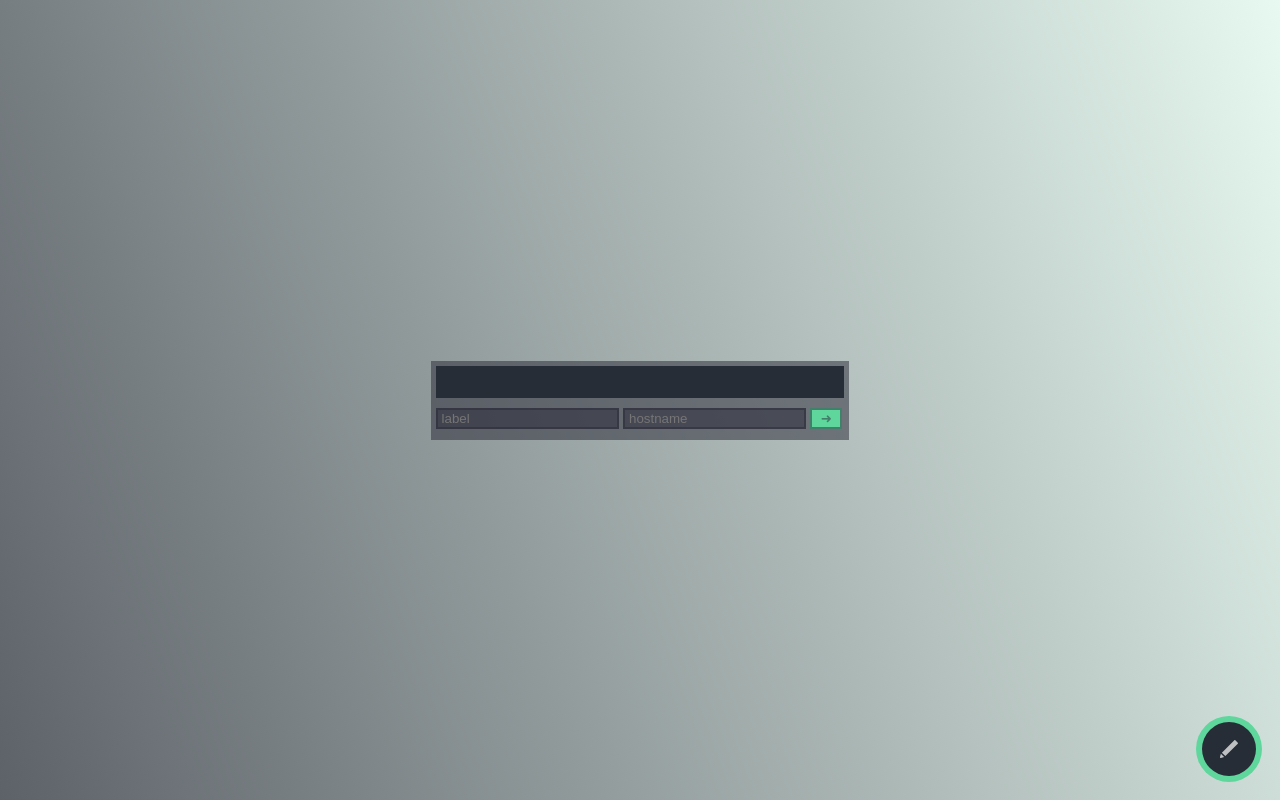
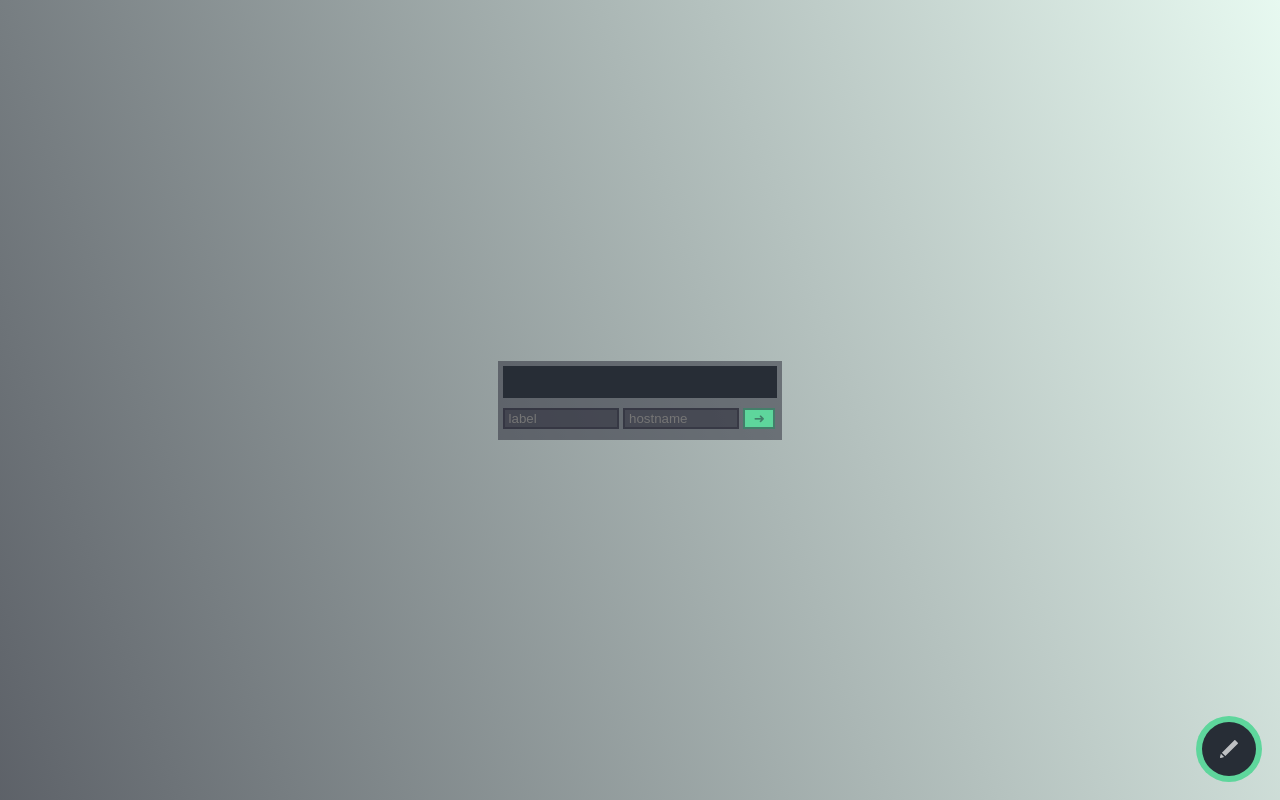
Before and after one commit to jltk/local-startpage, a website: page local-startpage/startpage.html in a window 1280 px wide. Both pictures are taken after a click on the element 1229 px from the left and 749 px from the top of the page. Drawn offline with Linux system fonts and the light colour scheme.

Commit message:
Add max-width for inputs

```diff
--- a/local-startpage/startpage.html
+++ b/local-startpage/startpage.html
@@ -135,6 +135,7 @@
         #panel input {
             border: none;
             padding-left: 6px;
+            max-width: 110px;
             color: var(--white);
             background: var(--main-outline-color);
             box-shadow: inset 0 0 0 2px var(--main-outline-color);
```
